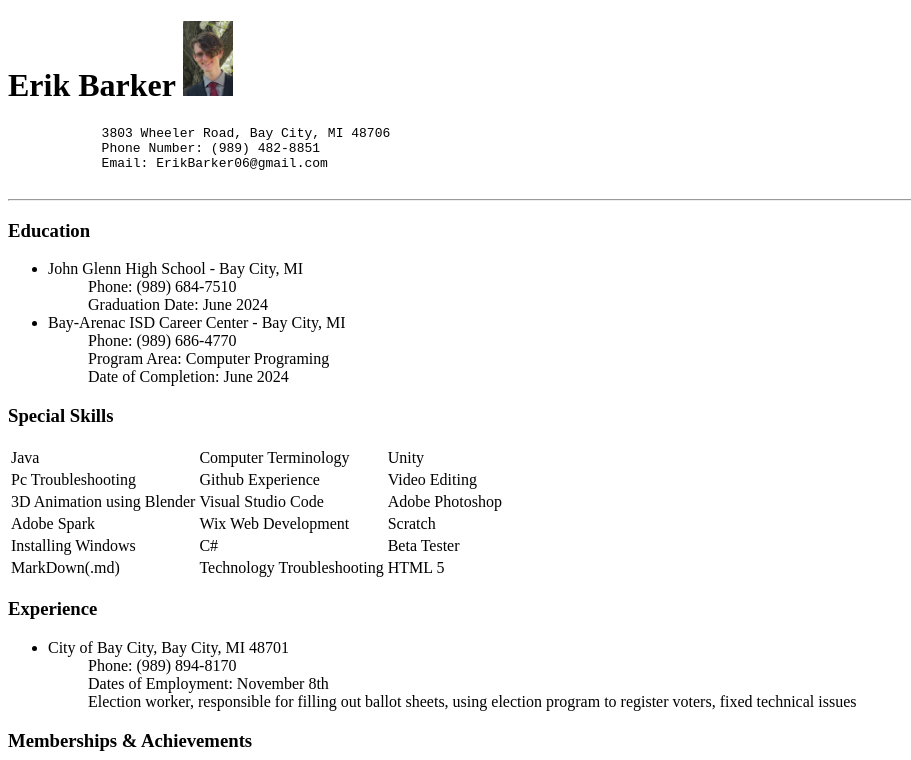
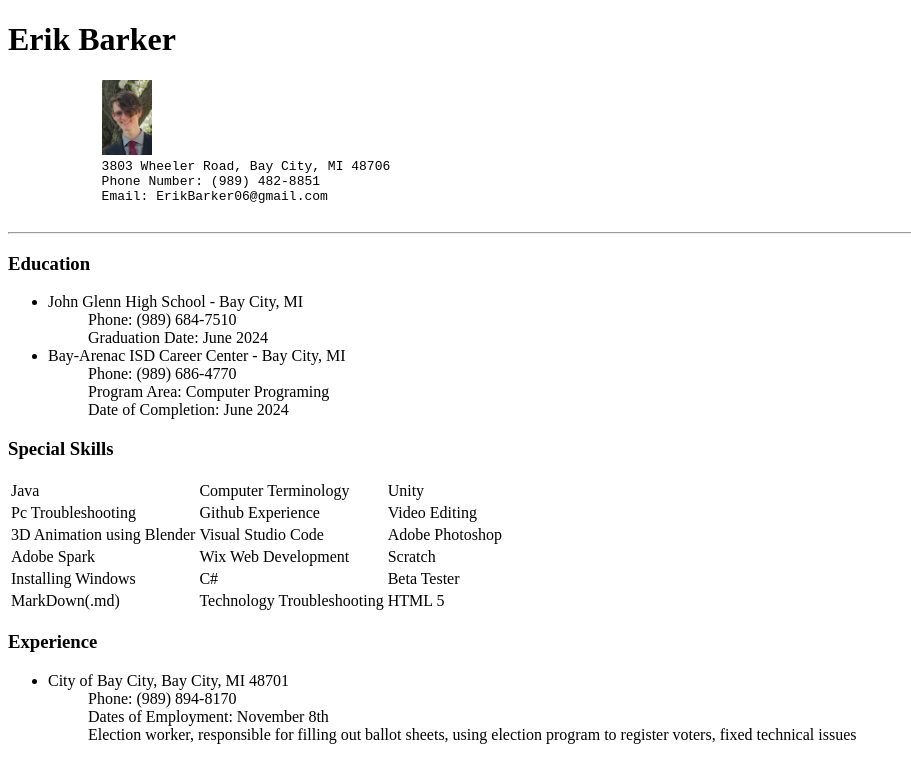
Before and after one commit to ErikBarker/erikbarker.github.io, a plain HTML site: page 1-2/index.html in a window 1280 px wide. Shown: the top 760 px of the page, without its empty margins (0-911 px from the left). Drawn offline with Linux system fonts and the light colour scheme.

Commit message:
Update index.html

```diff
--- a/1-2/index.html
+++ b/1-2/index.html
@@ -7,9 +7,10 @@
     </head>
     <body>
         <h1>
-            Erik Barker <img src="../images/self_photo-erikbarker.jpg" alt="Erik_Barker_img" style="width: 50px;height: 75px;">
+            Erik Barker
         </h1>
         <pre>
+            <img src="../images/self_photo-erikbarker.jpg" alt="Erik_Barker_img" style="width: 50px;height: 75px;">
             3803 Wheeler Road, Bay City, MI 48706
             Phone Number: (989) 482-8851
             Email: ErikBarker06@gmail.com
```
